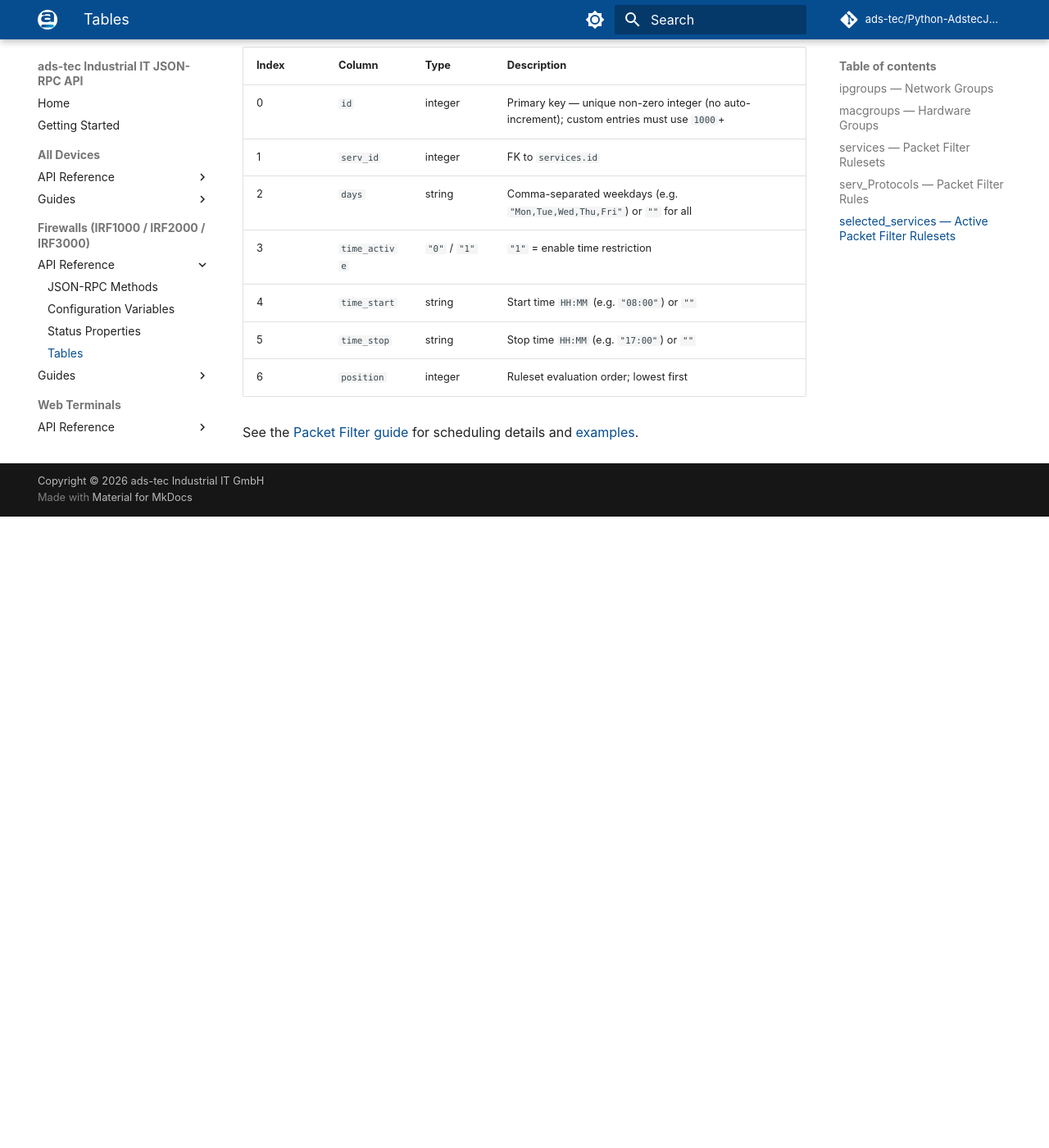
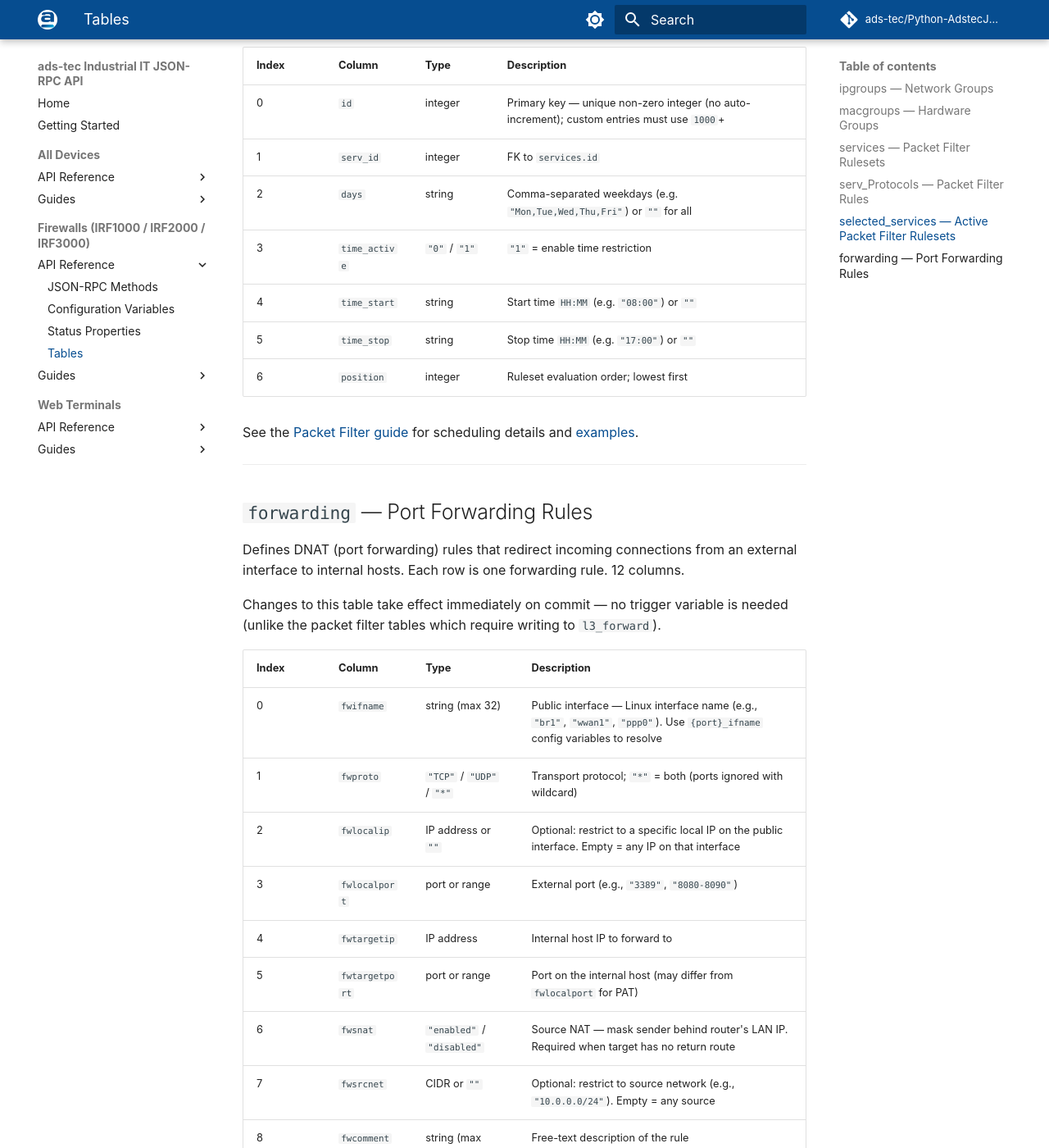
Before and after one commit to ads-tec/Python-AdstecJSONRPCDevice, an MkDocs documentation site: the page built from docs/api-reference/firewall/tables.md, in a window 1280 px wide and 1400 px high, scrolled down 4649 px. Shown: the whole window at 82% size. Built offline with MkDocs 1.6.1 and Material for MkDocs 9.7.7, drawn with Linux system fonts in a browser that asks for light colours; comment, search, counter and statistics services are not loaded; the version menu is left out; before the commit the page ends 5279 px from its top, so only the background shows below that; some of the changed text lies outside the part shown.

Commit message:
add port forwarding guide, forwarding table reference and example script

````diff
--- a/docs/api-reference/firewall/tables.md
+++ b/docs/api-reference/firewall/tables.md
@@ -139,3 +139,50 @@
 | 6 | `position` | integer | Ruleset evaluation order; lowest first |
 
 See the [Packet Filter guide](../../guides/packet-filter/index.md) for scheduling details and [examples](../../guides/packet-filter/examples.md).
+
+---
+
+## `forwarding` — Port Forwarding Rules
+
+Defines DNAT (port forwarding) rules that redirect incoming connections from an external interface to internal hosts. Each row is one forwarding rule. 12 columns.
+
+Changes to this table take effect immediately on commit — no trigger variable is needed (unlike the packet filter tables which require writing to `l3_forward`).
+
+| Index | Column | Type | Description |
+|---|---|---|---|
+| 0 | `fwifname` | string (max 32) | Public interface — Linux interface name (e.g., `"br1"`, `"wwan1"`, `"ppp0"`). Use `{port}_ifname` config variables to resolve |
+| 1 | `fwproto` | `"TCP"` / `"UDP"` / `"*"` | Transport protocol; `"*"` = both (ports ignored with wildcard) |
+| 2 | `fwlocalip` | IP address or `""` | Optional: restrict to a specific local IP on the public interface. Empty = any IP on that interface |
+| 3 | `fwlocalport` | port or range | External port (e.g., `"3389"`, `"8080-8090"`) |
+| 4 | `fwtargetip` | IP address | Internal host IP to forward to |
+| 5 | `fwtargetport` | port or range | Port on the internal host (may differ from `fwlocalport` for PAT) |
+| 6 | `fwsnat` | `"enabled"` / `"disabled"` | Source NAT — mask sender behind router's LAN IP. Required when target has no return route |
+| 7 | `fwsrcnet` | CIDR or `""` | Optional: restrict to source network (e.g., `"10.0.0.0/24"`). Empty = any source |
+| 8 | `fwcomment` | string (max 255) | Free-text description of the rule |
+| 9 | `fwenabled` | `"enabled"` / `"disabled"` | Rule active/inactive |
+| 10 | `fwposition` | string (max 6) | Rule position (ordering); can be left empty |
+| 11 | `fwrsnat` | `"enabled"` / `"disabled"` | Reverse SNAT — only applies when `fwproto` is `"*"` |
+
+```python
+# Forward TCP port 3389 from WAN to internal host
+wan_ifname = dev.config_get(["wan_ifname"])["result"][0]["wan_ifname"]
+
+cfg = dev.sess_start()
+dev.table_insert("forwarding", cfg, [
+    wan_ifname,       # fwifname
+    "TCP",            # fwproto
+    "",               # fwlocalip
+    "3389",           # fwlocalport
+    "192.168.10.200", # fwtargetip
+    "3389",           # fwtargetport
+    "disabled",       # fwsnat
+    "",               # fwsrcnet
+    "RDP access",     # fwcomment
+    "enabled",        # fwenabled
+    "",               # fwposition
+    "disabled",       # fwrsnat
+])
+dev.sess_commit(cfg)
+```
+
+See the [Port Forwarding guide](../../guides/port-forwarding.md) for SNAT usage, Docker scenarios, and more examples.
--- a/mkdocs.yml
+++ b/mkdocs.yml
@@ -108,6 +108,7 @@
           - Tables: api-reference/firewall/tables.md
       - Guides:
           - GPIO: guides/gpio.md
+          - Port Forwarding: guides/port-forwarding.md
           - Packet Filter:
               - Overview: guides/packet-filter/index.md
               - Rule Modes: guides/packet-filter/rule-modes.md
````
Also changed, not shown: docs/guides/port-forwarding.md (added, +253 -0 lines), 1 other file.
